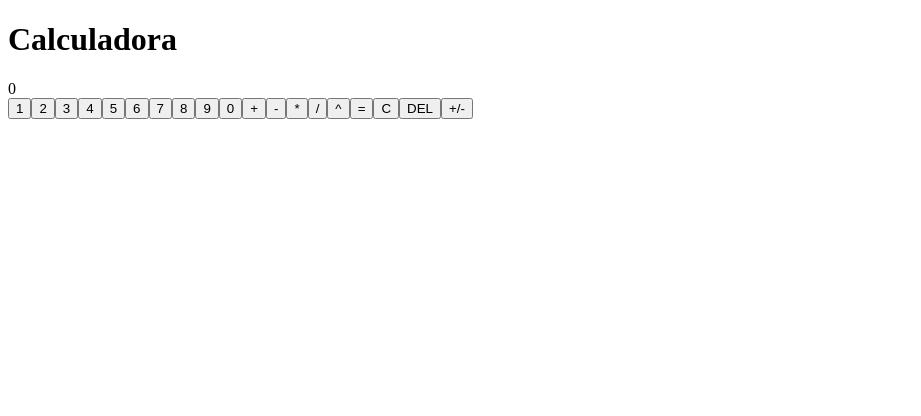
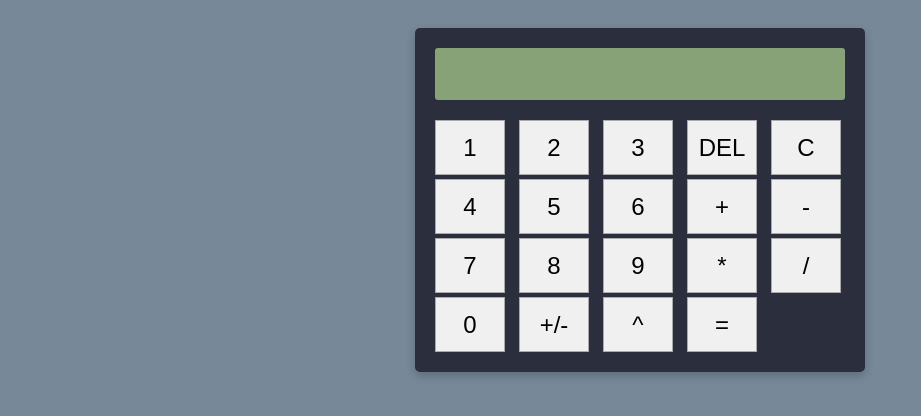
Before and after one commit to abbydoag/Lab8Calc, a React (Vite) app in the folder vite-calculator/: page / in a window 1280 px wide. Shown: the top 416 px of the page, without its empty margins (0-921 px from the left). Built offline with nearby package versions, Linux system fonts and the light colour scheme.

Commit message:
Calculadora

```diff
--- a/vite-calculator/src/App.jsx
+++ b/vite-calculator/src/App.jsx
@@ -3,8 +3,7 @@ import Calc from './Calculator.jsx'
 
 function App(){
   return(
-    <div className='App'>
-     <h1>Calculadora</h1>
+    <div>
      <Calc/>
     </div>
   )
--- a/vite-calculator/src/Calculator.jsx
+++ b/vite-calculator/src/Calculator.jsx
@@ -1,12 +1,13 @@
-import React, { useState, useEffect } from 'react';
+import React, { useState, useEffect } from 'react'
+import '@style/Calculator.css'
 
-function Calculator() {
-  const [maxChars] = useState(10);
-  const [storedResult, setStoredResult] = useState(null);
-  const [currentValue, setCurrentValue] = useState('0');
-  const [currentOperation, setCurrentOperation] = useState(null);
+const Calculator = () => {
+  const [maxChars] = useState(10)
+  const [storedResult, setStoredResult] = useState(null)
+  const [currentValue, setCurrentValue] = useState('')
+  const [currentOperation, setCurrentOperation] = useState(null)
 
-  const mapKeys = {
+  const mapKeys ={
     48: {type: 'input', value: '0'},
     49: {type: 'input', value: '1'},
     50: {type: 'input', value: '2'},
@@ -18,42 +19,45 @@ function Calculator() {
     56: {type: 'input', value: '8'},
     57: {type: 'input', value: '9'},
     190: {type: 'input', value: '.'},
-    88: {type: 'operation', value: 'exponent'},
-    47: {type: 'operation', value: 'division'},
-    221: {type: 'operation', value: 'multiply'},
-    189: {type: 'operation', value: 'subtract'},
+    88: {type: 'operation', value: 'exp'}, //x
+    47: {type: 'operation', value: 'div'},
+    221: {type: 'operation', value: 'mult'},
+    189: {type: 'operation', value: 'sub'},
     187: {type: 'operation', value: 'sum'},
-    67: {type: 'clear', value: 'clear'},
-    8: {type: 'delete', value: null},
-    84: {type: 'toggle', value: 'toggle'},
+    67: {type: 'clear', value: 'clear' }, //c
+    13: {type: 'result', value: null }, //enter
+    8: {type: 'delete', value: null }, //<- (borrar)
+    84: {type: 'toggle', value: 'toggle' }, //t
+  };
+
+  useEffect(() =>{
+    const handleKeyPress = (event) => {
+      let keyCode = event.keyCode
+      if(event.shiftKey && event.keyCode === 55){
+        keyCode = 47
+      }else if(event.shiftKey && event.keyCode === 187){
+        keyCode = 221
       }
-
-  useEffect(() => {
-    function handleKeyPress(event) {
-      const keyCode = event.keyCode
       if (mapKeys[keyCode]) {
         processUserInput(mapKeys[keyCode])
-      }else if(keyCode === 13){
-        processUserInput({type: 'result', value: null})
+        activateButtonWithKeypress(keyCode)
       }
     }
-
     document.addEventListener('keydown', handleKeyPress)
     return () => document.removeEventListener('keydown', handleKeyPress)
   }, [])
 
   const activateButtonWithKeypress = (keyCode) =>{
-    //Se ve el clik
     const btn = document.querySelectorAll(`.calculator button[data-keycode="${keyCode}"]`)[0]
-    if(btn){
+    if (btn) {
       btn.classList.toggle('active')
-        setTimeout(()=>{
+      setTimeout(() => {
         btn.classList.toggle('active')
       }, 150)
     }
   }
 
-  const processUserInput = (userInput) => {
+  const processUserInput = (userInput) =>{
     switch (userInput.type) {
       case 'input':
         setNumber(userInput.value)
@@ -65,9 +69,8 @@ function Calculator() {
         deleteNumber()
         break
       case 'result':
-            if (event.keyCode === 13) {
         showResult()
-            }
+        break
       case 'clear':
         clearAll()
         break
@@ -79,15 +82,22 @@ function Calculator() {
     }
   }
 
-  const setNumber =(newNumber) =>{
+  const setNumber = (newNumber) =>{
     if (newNumber === '.' && currentValue.includes('.')){
-      return;
+      blinkDisplay()
+      return
     }
-    setCurrentValue(newNumber)
+    if (currentValue.length >= maxChars){
+      blinkDisplay()
+      return
+    }
+    setCurrentValue((prev) =>{
+        return prev === '0' && newNumber !== '.' ? newNumber : prev + newNumber
+    })
   }
 
-  const setOperation=(newOperation)=> {
-    if (currentOperation !== null && storedResult !== null){
+  const setOperation = (newOperation) =>{
+    if (currentOperation !== null && storedResult !== null) {
       calculate()
     }
     setStoredResult(currentValue)
@@ -95,48 +105,45 @@ function Calculator() {
     setCurrentOperation(newOperation)
   }
 
-  const deleteNumber =()=>{
-    const newValue = currentValue.slice(0,-1)
-    setCurrentValue(newValue||'0')
-  }
-
-  const blinkDisplay = ()=>{
-    const blinkElement = document.querySelector('.calculator-display')
-    blinkElement.classList.add('blink')
-
-    setTimeout(() => {
-      blinkElement.classList.remove('blink')
-    }, 150)
-  }
-
-  const showResult=()=>{
-    if (storedResult !== null){
-        calculate()
-        updateDisplay()
+  const deleteNumber = () =>{
+    const newValue = currentValue.slice(0, -1)
+    if (newValue === '') {
+      blinkDisplay()
+      setCurrentValue('0')
     } else {
-        blinkDisplay()
+      setCurrentValue(newValue)
     }
   }
 
-  const calculate = () => {
-    const a = parseFloat(storedResult,10)
-    const b = parseFloat(currentValue,10)
+  const showResult = () =>{
+    if (storedResult !== null) {
+      calculate()
+    } else {
+      blinkDisplay()
+      setCurrentValue('' + calculate(parseFloat(currentValue, 10)))
+    }
+    setCurrentOperation(null)
+  }
+
+  const calculate = () =>{
+    const a = parseFloat(storedResult, 10)
+    const b = parseFloat(currentValue, 10)
     let resultValue = 0
 
     switch (currentOperation) {
-      case 'multiply':
-        resultValue = a*b;
+      case 'mult':
+        resultValue = a*b
         break
-      case 'division':
-        resultValue = a/b;
+      case 'div':
+        resultValue = a/b
         break
-      case 'subtract':
-        resultValue = a-b;
-        break;
+      case 'sub':
+        resultValue = a-b
+        break
       case 'sum':
         resultValue = a+b
         break
-      case 'exponent':
+      case 'exp':
         resultValue = Math.pow(a,b)
         break
       default:
@@ -153,39 +160,42 @@ function Calculator() {
     setCurrentValue('0')
   }
 
-  const toggleNumber =()=> {
-    setCurrentValue((prevValue) => {
-        return (parseFloat(prevValue, 10)*-1) + ''
-      })
+  const toggleNumber = () =>{
+    setCurrentValue((prev) => (parseFloat(prev, 10) * -1).toString())
   }
 
-  const updateDisplay = () => {
-    document.querySelector('.calculator-display').innerHTML=currentValue
+  const blinkDisplay = () => {
+    const blinkElement = document.querySelector('.calculator-display')
+    blinkElement.classList.add('blink')
+    setTimeout(() => {
+      blinkElement.classList.remove('blink')
+    }, 150)
   }
 
+  //teclado
   return (
     <div className="calculator">
       <div className="calculator-display">{currentValue}</div>
       <div className="calculator-buttons">
-            <button className="calculator-button" onClick={() => setNumber('1')}>1</button>
-            <button className="calculator-button" onClick={() => setNumber('2')}>2</button>
-            <button className="calculator-button" onClick={() => setNumber('3')}>3</button>
-            <button className="calculator-button" onClick={() => setNumber('4')}>4</button>
-            <button className="calculator-button" onClick={() => setNumber('5')}>5</button>
-            <button className="calculator-button" onClick={() => setNumber('6')}>6</button>
-            <button className="calculator-button" onClick={() => setNumber('7')}>7</button>
-            <button className="calculator-button" onClick={() => setNumber('8')}>8</button>
-            <button className="calculator-button" onClick={() => setNumber('9')}>9</button>
-            <button className="calculator-button" onClick={() => setNumber('0')}>0</button>
-            <button className="calculator-button" onClick={() => setOperation('sum')}>+</button>
-            <button className="calculator-button" onClick={() => setOperation('sub')}>-</button>
-            <button className="calculator-button" onClick={() => setOperation('mult')}>*</button>
-            <button className="calculator-button" onClick={() => setOperation('div')}>/</button>
-            <button className="calculator-button" onClick={() => setOperation('exp')}>^</button>
-            <button className="calculator-button" onClick={showResult}>=</button>
-            <button className="calculator-button" onClick={clearAll}>C</button>
-            <button className="calculator-button" onClick={deleteNumber}>DEL</button>
-            <button className="calculator-button" onClick={toggleNumber}>+/-</button>
+      <button className="calculator-button" data-keycode="49" onClick={() => setNumber('1')}>1</button>
+        <button className="calculator-button" data-keycode="50" onClick={() => setNumber('2')}>2</button>
+        <button className="calculator-button" data-keycode="51" onClick={() => setNumber('3')}>3</button>
+        <button className="calculator-button" data-keycode="8" onClick={() => deleteNumber()}>DEL</button>
+        <button className="calculator-button" data-keycode="67" onClick={() => clearAll()}>C</button>
+        <button className="calculator-button" data-keycode="52" onClick={() => setNumber('4')}>4</button>
+        <button className="calculator-button" data-keycode="53" onClick={() => setNumber('5')}>5</button>
+        <button className="calculator-button" data-keycode="54" onClick={() => setNumber('6')}>6</button>
+        <button className="calculator-button" data-keycode="187" onClick={() => setOperation('sum')}>+</button>
+        <button className="calculator-button" data-keycode="189" onClick={() => setOperation('sub')}>-</button>
+        <button className="calculator-button" data-keycode="55" onClick={() => setNumber('7')}>7</button>
+        <button className="calculator-button" data-keycode="56" onClick={() => setNumber('8')}>8</button>
+        <button className="calculator-button" data-keycode="57" onClick={() => setNumber('9')}>9</button>
+        <button className="calculator-button" data-keycode="221" onClick={() => setOperation('mult')}>*</button>
+        <button className="calculator-button" data-keycode="47" onClick={() => setOperation('div')}>/</button>
+        <button className="calculator-button" data-keycode="48" onClick={() => setNumber('0')}>0</button>
+        <button className="calculator-button" data-keycode="84" onClick={() => toggleNumber()}>+/-</button>
+        <button className="calculator-button" data-keycode="88" onClick={() => setOperation('exp')}>^</button>
+        <button className="calculator-button" data-keycode="13" onClick={() => showResult()}>=</button>
       </div>
     </div>
   )
--- a/vite-calculator/src/style/App.css
+++ /dev/null
@@ -1,38 +0,0 @@
-.calculator {
-  display: flex;
-  flex-direction: column;
-  width: 300px;
-  margin: 0 auto;
-  border: 1px solid #ddd;
-  border-radius: 5px;
-  padding: 10px;
-}
-
-.calculator-display {
-
-  font-size: 30px;
-  text-align: right;
-  padding: 10px;
-  background-color: #eee;
-  border: 1px solid #ddd;
-  border-radius: 5px;
-}
-
-.calculator-buttons {
-  /* Styles for the calculator button container... */
-  display: flex;
-  flex-wrap: wrap; /* Allow buttons to wrap onto multiple lines */
-  justify-content: space-between; /* Distribute buttons evenly */
-}
-
-.calculator-button {
-  /* Styles for individual calculator buttons... */
-  width: 40px; /* Adjust width as needed */
-  height: 40px;
-  margin: 5px;
-  border: 1px solid #ddd;
-  border-radius: 5px;
-  text-align: center; /* Center button text */
-  font-size: 18px;
-  cursor: pointer; /* Indicate clickable buttons */
-}
--- /dev/null
+++ b/vite-calculator/src/style/Calculator.css
@@ -0,0 +1,56 @@
+body{
+    background-color: lightslategrey;
+    padding: 20px;
+}
+.calculator{
+    width: 410px;
+    margin: 0 auto;
+    border-radius: 5px;
+    box-shadow: 0 4px 10px rgba(0, 0, 0, 0.2);
+    padding: 20px;
+    background-color:rgb(42, 46, 61);
+}
+
+.calculator-display{
+    height: 52px;
+    background: rgb(134, 162, 118);
+    border-radius: 3px;
+    color: rgb(0, 0, 0);
+    font-size: 35px;
+    display: flex;
+    justify-content: right;
+    align-items: center;
+    margin-bottom: 20px;
+    padding-right: 10px;
+}
+
+.calculator-buttons{
+    display: grid;
+    grid-template-columns: repeat(5, 80px);
+    gap: 4px;
+}
+
+.calculator-button{
+    width: 70px;
+    height: 55px;
+    font-size: 24px;
+    border: 1px solid #ababab;
+    background: #f0f0f0;
+    display: flex;
+    justify-content: center;
+    align-items: center;
+    cursor: pointer;
+}
+.calculator-button.active{
+    background: #f0ffb6;
+}
+
+.calculator-button.blink{
+    animation: blink 0.20s;
+}
+
+@keyframes blink{
+    0% { opacity: 1; }
+    50% { opacity: 0; }
+    100% { opacity: 1; }
+}
```
Lines whose indentation alone changed are shown as unchanged.
